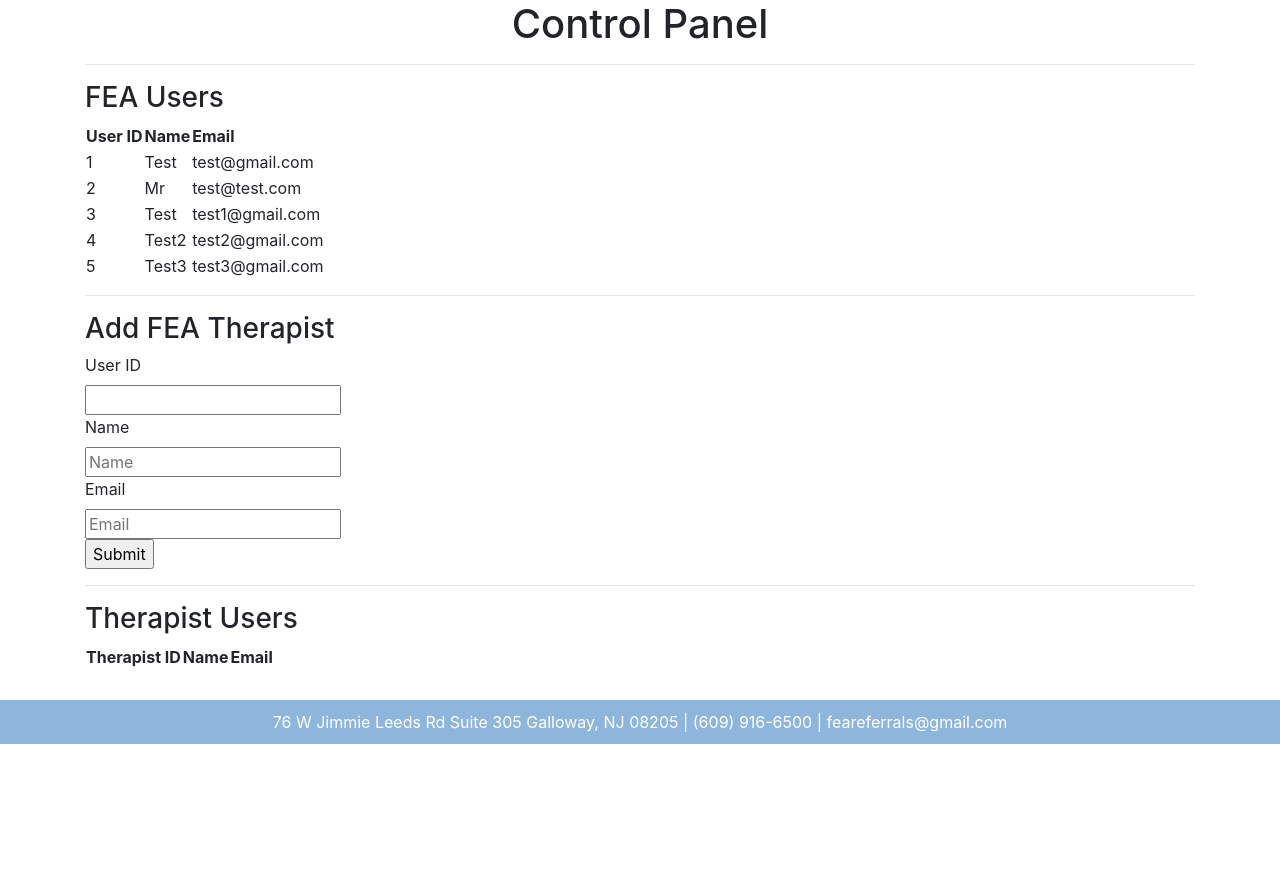
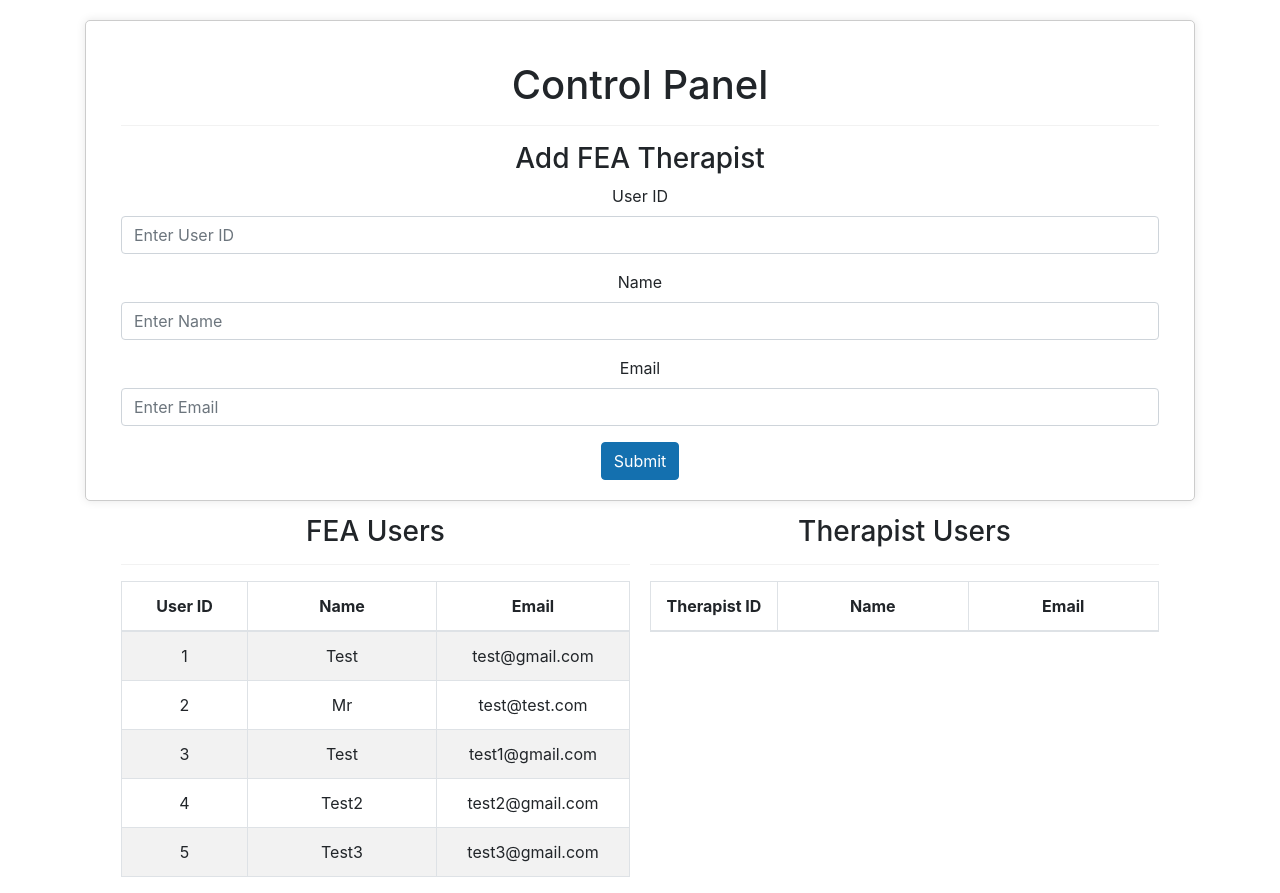
Before and after one commit to JakeCubernot/Family-Empowerment-Associates-Booking-Website, a Flask app: page /control_panel in a window 1280 px wide. Shown: the part 56-949 px from the top of the page. Before the commit the page ends 800 px from the top, so only its background shows below. Run offline with Flask 3, Linux system fonts and the light colour scheme; a user stored in the database is signed in; data comes from the database, SQL or seed files in the repository; lists and menus that the app fills with data are empty; some libraries are stand-ins or nearby versions.

Commit message:
Control Page Front-End Designing

```diff
--- a/website/static/style.css
+++ b/website/static/style.css
@@ -39,7 +39,6 @@
     }
 }
 
-
 footer {
     position: fixed;
     bottom: 0;
--- a/website/templates/base.html
+++ b/website/templates/base.html
@@ -141,8 +141,12 @@
 
     </body>
 
+    {% block footer %}
     <footer>
       76 W Jimmie Leeds Rd Suite 305 Galloway, NJ 08205 | (609) 916-6500 | feareferrals@gmail.com
     </footer>
+    {% endblock %}
+</body>
+</html>
 
 </html>
--- a/website/templates/control_panel.html
+++ b/website/templates/control_panel.html
@@ -1,61 +1,86 @@
-{% extends "base.html" %} {% block title %}Control Panel{% endblock %} '
+{% extends "base.html" %}
+{% block title %}Control Panel{% endblock %}
 {% block content %}
-<h1 align="center">Control Panel</h1>
-    <html lang="en">
-    <body>
-    <body>
-    <hr/>
-    <h3> FEA Users </h3>
-      <table>
+<div class="center-box" style="max-width: 2400px; margin: 20px auto; z-index: -1;">
+    <h1 align="center" style="margin-top: 20px;">Control Panel</h1>
+
+    <div class="container-fluid" style="clear: both;">
+        <div class="section">
+            <hr style="opacity: 0.5;">
+            <h3>Add FEA Therapist</h3>
+            <form action="{{ request.path }}" method="POST">
+                <div class="form-group">
+                    <label for="id">User ID</label>
+                    <input type="number" step="1" class="form-control" id="id" placeholder="Enter User ID" />
+                </div>
+                <div class="form-group">
+                    <label for="name">Name</label>
+                    <input type="text" class="form-control" id="name" placeholder="Enter Name" />
+                </div>
+                <div class="form-group">
+                    <label for="email">Email</label>
+                    <input type="text" class="form-control" id="email" placeholder="Enter Email" />
+                </div>
+                <button type="submit" class="btn btn-primary">Submit</button>
+            </form>
+        </div>
+
+        <div class="section" style="float: left; width: 50%; padding-right: 10px; margin-top: 35px;">
+            <div class="table-box">
+                <h3>FEA Users</h3>
+                <hr style="opacity: 0.5;">
+                <div class="table-container">
+                    <table class="table table-striped table-bordered">
                         <thead>
                             <tr>
-                <th>User ID</th>
-               <th>Name</th>
-               <th>Email</th>
+                                <th style="width: 20%;">User ID</th>
+                                <th style="width: 30%;">Name</th>
+                                <th style="width: 30%;">Email</th>
                             </tr>
                         </thead>
-
                         <tbody>
                             {% for user in user1 %}
                                 <tr>
-                   <td>{{ user.id}}</td>
-                  <td>{{ user.first_name }}</td>
-                  <td>{{ user.email }}</td>
+                                    <td style="width: 20%;">{{ user.id }}</td>
+                                    <td style="width: 30%;">{{ user.first_name }}</td>
+                                    <td style="width: 30%;">{{ user.email }}</td>
                                 </tr>
                             {% endfor %}
                         </tbody>
                     </table>
-    <hr/>
-    <h3>Add FEA Therapist</h3>
-    <form action = "{{request.path }}" method = "POST">
-        <label for = "id">User ID</label><br>
-        <input type = "number" step = "1" pattern="\d+" /><br>
-        <label for = "name">Name</label><br>
-        <input type = "text" name = "name" placeholder="Name" /><br>
-        <label for = "email">Email</label><br>
-        <input type = "text" email = "email" placeholder="Email" /><br>
-        <input type = "submit" value = "Submit" />
-    </form>
-    <hr/>
-    <h3> Therapist Users</h3>
-    <table>
+                </div>
+            </div>
+        </div>
+
+        <div class="section" style="float: left; width: 50%; padding-left: 10px; margin-top: 35px;">
+            <div class="table-box">
+                <h3>Therapist Users</h3>
+                <hr style="opacity: 0.5;">
+                <div class="table-container">
+                    <table class="table table-striped table-bordered">
                         <thead>
                             <tr>
-                <th>Therapist ID</th>
-               <th>Name</th>
-               <th>Email</th>
+                                <th style="width: 20%;">Therapist ID</th>
+                                <th style="width: 30%;">Name</th>
+                                <th style="width: 30%;">Email</th>
                             </tr>
                         </thead>
-
                         <tbody>
                             {% for thera in thera %}
                                 <tr>
-                   <td>{{ thera.id}}</td>
-                  <td>{{ thera.first_name }}</td>
-                  <td>{{ thera.email }}</td>
+                                    <td style="width: 20%;">{{ thera.id }}</td>
+                                    <td style="width: 30%;">{{ thera.first_name }}</td>
+                                    <td style="width: 30%;">{{ thera.email }}</td>
                                 </tr>
                             {% endfor %}
-   </body>
+                        </tbody>
+                    </table>
+                </div>
+            </div>
+        </div>
+    </div>
+</div>
 
-</html>
 {% endblock %}
+
+{% block footer %}{% endblock %}
```
Lines whose indentation alone changed are shown as unchanged.
